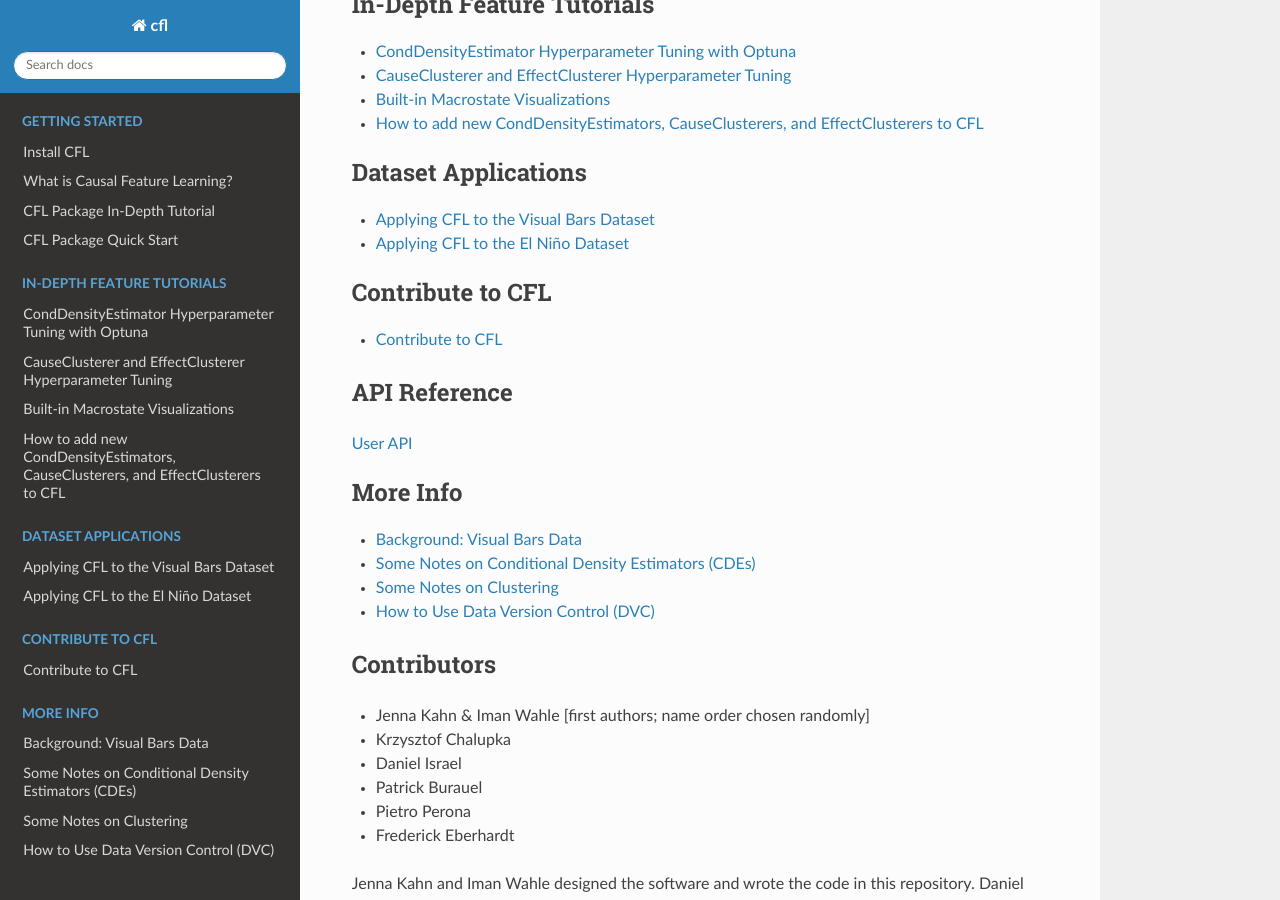
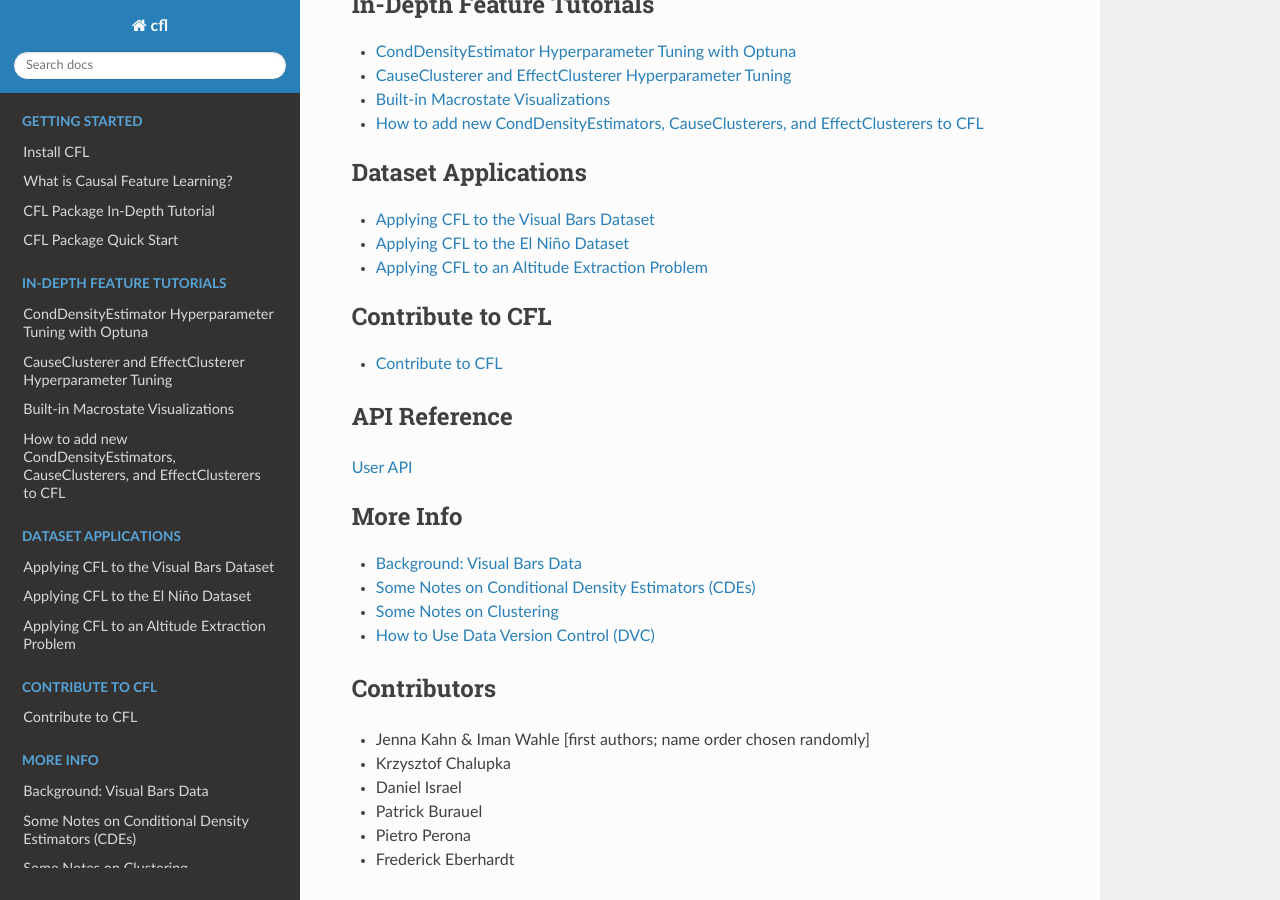
Before and after one commit to eberharf/cfl, a Sphinx documentation site: the page built from docs/source/index.rst, in a window 1280 px wide and 900 px high, scrolled down 408 px. Built offline with Sphinx 7.4.7 and the Read the Docs theme 3.1.0, drawn with Linux system fonts in a browser that asks for light colours; some of the changed lines change nothing that is shown.

Commit message:
added alt extraction tutorial to docs index.rst file, should show on docs page now?

```diff
--- a/docs/source/index.rst
+++ b/docs/source/index.rst
@@ -35,7 +35,7 @@ relationships present in the data.
 
    dataset_applications/cfl_code_intro.ipynb
    dataset_applications/el_nino_example.ipynb
-
+   dataset_applications/alt_extraction_tutorial.ipynb
 
 .. toctree::
    :maxdepth: 1
```
